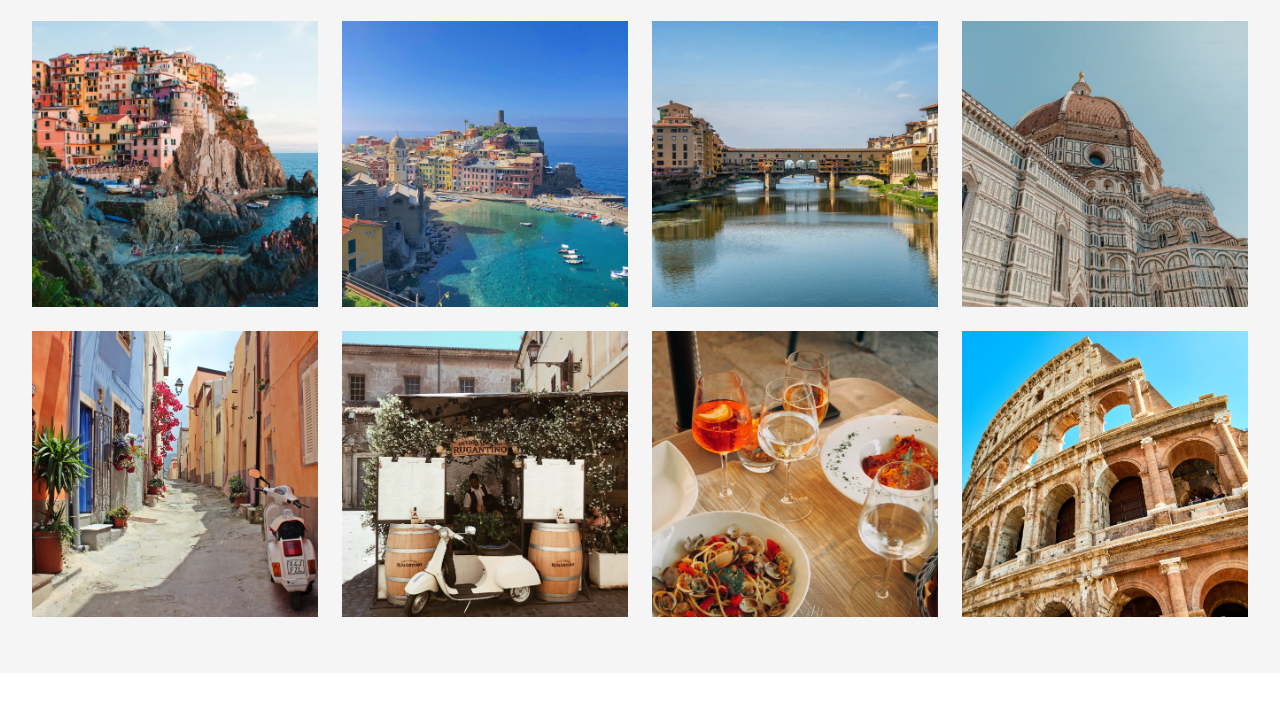
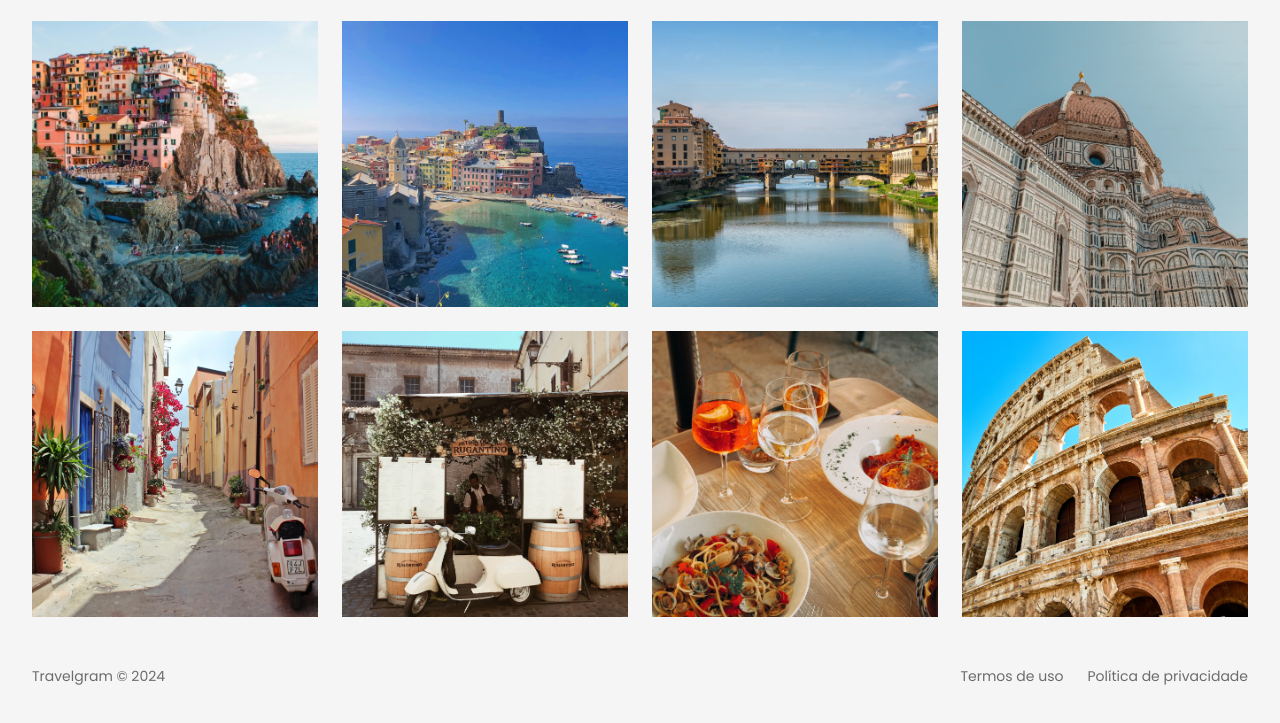
Before and after one commit to leonardotfa/travelgram, a plain HTML site: page index.html in a window 1280 px wide. Shown: the part 617-1340 px from the top of the page. Before the commit the page ends 1290 px from the top, so only its background shows below. Drawn offline with Linux system fonts and the light colour scheme.

Commit message:
feat: done footer

```diff
--- a/index.html
+++ b/index.html
@@ -57,6 +57,7 @@
                     </li>
                 </ul>
             </div>
+
             <main class="container">
                 <img src="assets/images/Image 01.png" alt="...">
                 <img src="assets/images/Image 02.png" alt="...">
@@ -72,6 +73,12 @@
                 <img src="assets/images/Image 12.png" alt="...">
             </main>
 
+            <footer class="container">
+                <span>Travelgram &copy; 2024</span>
+                <span>Termos de uso</span>
+                <span>Política de privacidade</span>
+            </footer>
+
         </header>
     </div>
 </body>
--- /dev/null
+++ b/styles/footer.css
@@ -0,0 +1,9 @@
+footer {
+    display: flex;
+    gap: 24px;
+    padding-block: 24px;
+}
+
+footer span:nth-child(1) {
+    margin-right: auto;
+}
--- a/styles/index.css
+++ b/styles/index.css
@@ -2,3 +2,4 @@
 @import url(nav.css);
 @import url(header.css);
 @import url(main.css);
+@import url(footer.css);
```
